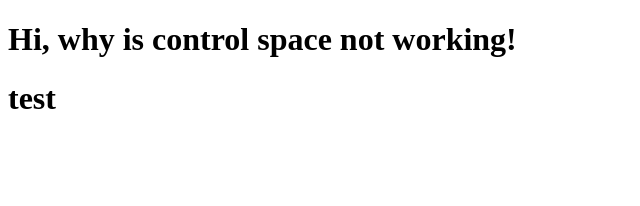
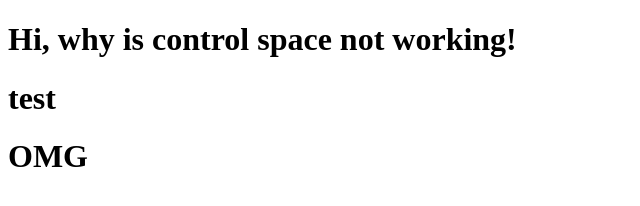
Before and after one commit to wmkt/coursera, a plain HTML site: page site/index.html in a window 1280 px wide. Shown: the whole page, without its empty margins (0-640 px from the left). Drawn offline with Linux system fonts and the light colour scheme.

Commit message:
test two

```diff
--- a/site/index.html
+++ b/site/index.html
@@ -6,5 +6,6 @@
 <body>
 <h1>Hi, why is control space not working!</h1>
 <h1>test</h1>
+<h1>OMG</h1>
 </body>
 </html>
```
